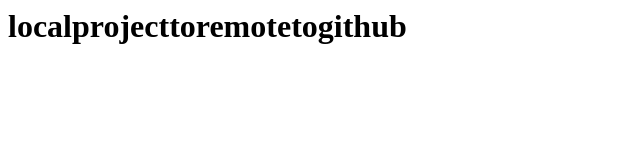
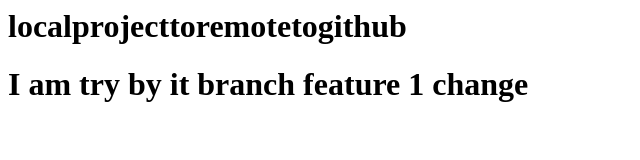
Before and after one commit to pushpendracse/localtogithubtry, a plain HTML site: page index.html in a window 1280 px wide. Shown: the whole page, without its empty margins (0-640 px from the left). Drawn offline with Linux system fonts and the light colour scheme.

Commit message:
WeHereWorkHereBranchFeature

```diff
--- a/index.html
+++ b/index.html
@@ -1 +1,2 @@
 <h1>localprojecttoremotetogithub</h1>
+<h1>I am try by it branch feature 1 change</h1>
```
